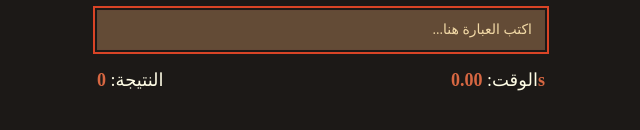
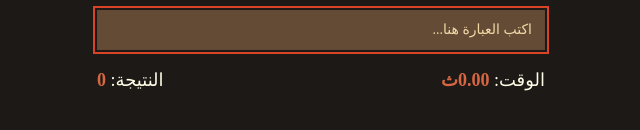
Before and after one commit to suhaib0edu/arabic-type-ace, a Next.js app: page / in a window 1280 px wide. Shown: the part 412-542 px from the top of the page, without its empty margins (319-959 px from the left). Built offline with nearby package versions, Linux system fonts and the light colour scheme.

Commit message:
حرف ال s  في الوقت يجب ان يكون عربي

```diff
--- a/src/app/page.tsx
+++ b/src/app/page.tsx
@@ -116,7 +116,7 @@ export default function Home() {
                     النتيجة: <span className="font-semibold text-primary">{score}</span>
                 </div>
                 <div className="text-lg">
-                    الوقت: <span className="font-semibold text-primary">{(timeElapsed / 1000).toFixed(2)}s</span>
+                    الوقت: <span className="font-semibold text-primary">{(timeElapsed / 1000).toFixed(2)}ث</span>
                 </div>
             </div>
         </div>
```
